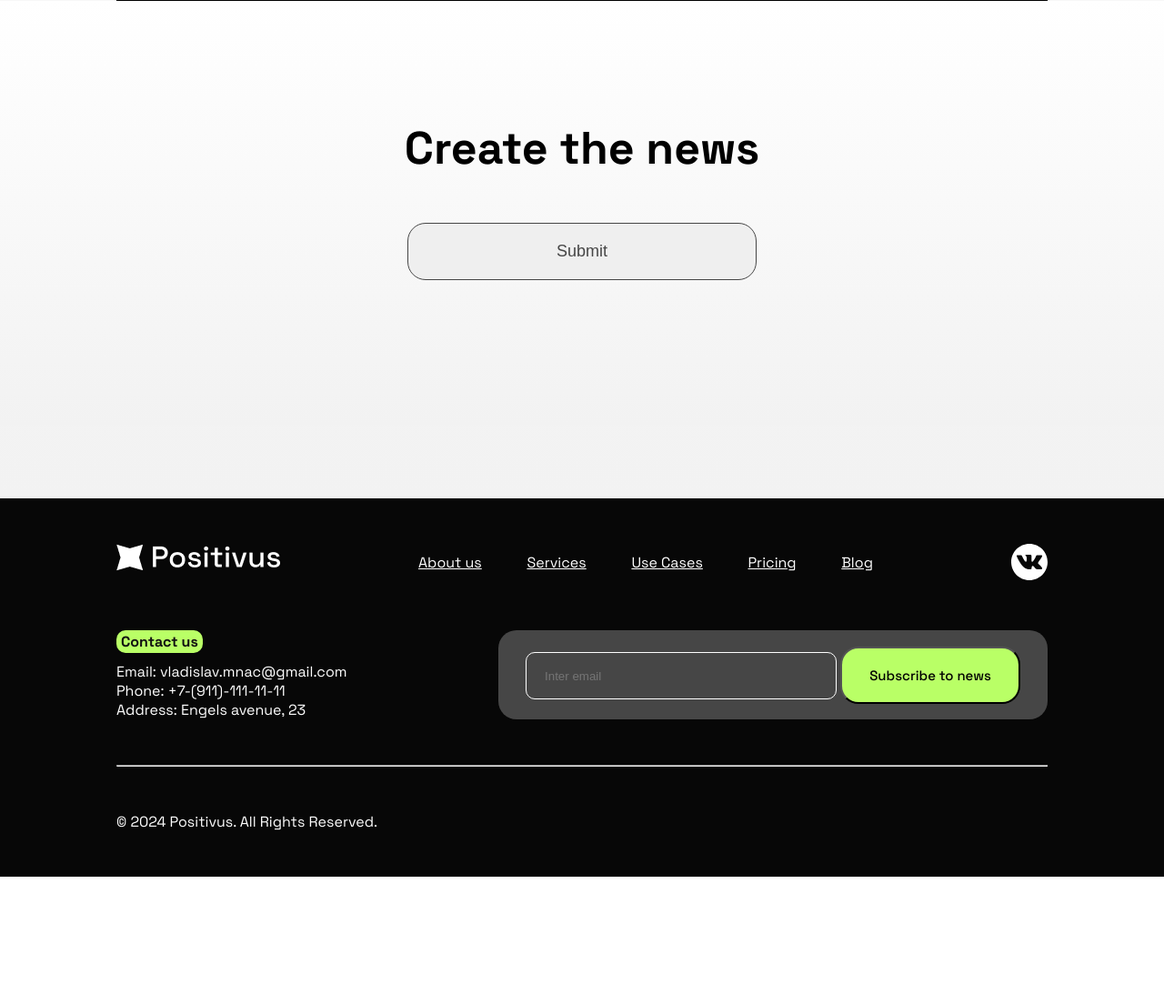
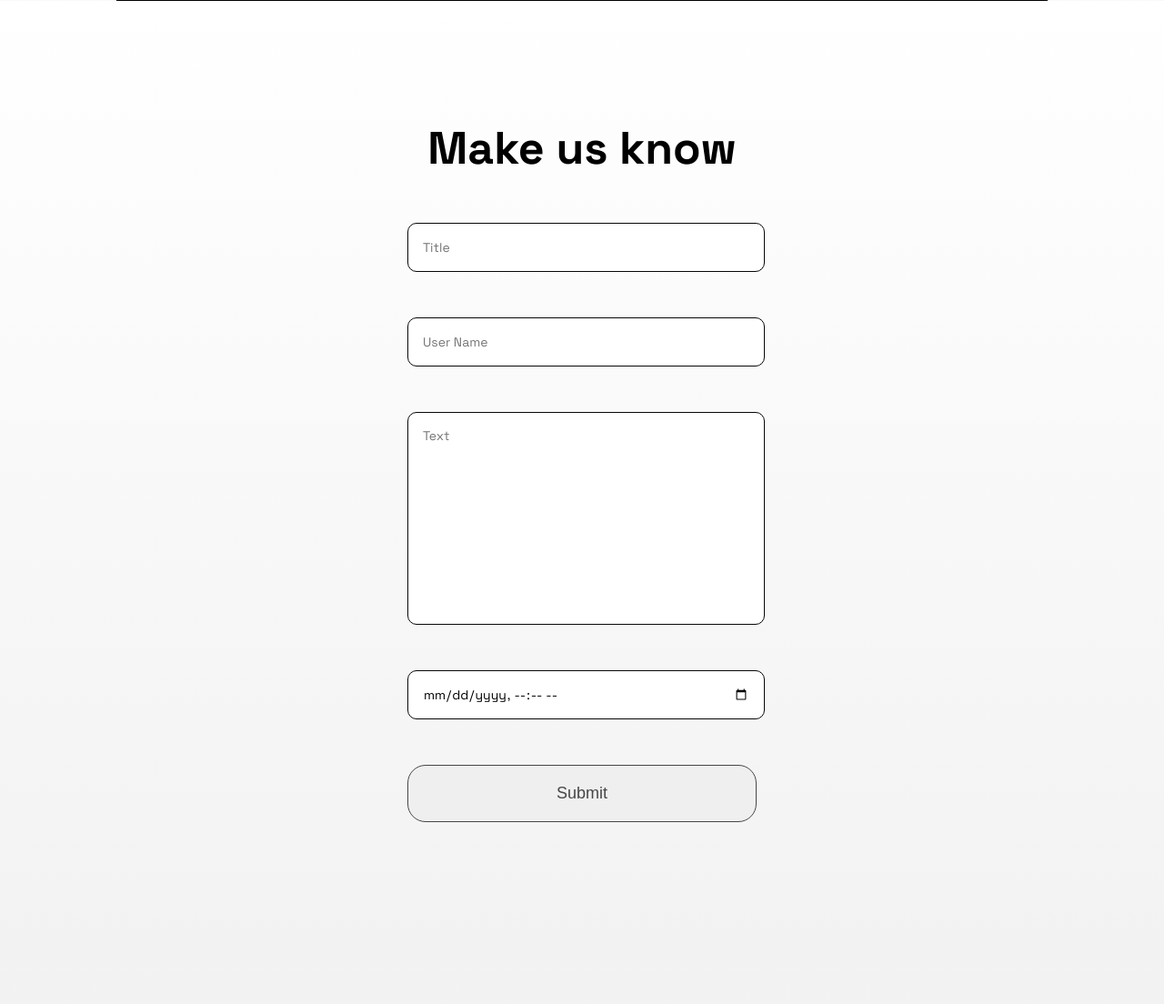
Before and after one commit to Lavislad/Freelance, a Django app: page /feedback/ in a window 1280 px wide. Shown: the part 887-1991 px from the top of the page at 91% size. Before the commit the page ends 1851 px from the top, so only its background shows below. Run offline with Django 5.2, Linux system fonts and the light colour scheme; data comes from the database, SQL or seed files in the repository; both versions use the stored data as it was after the commit; some libraries are stand-ins or nearby versions.

Commit message:
Feedback Form

```diff
--- /dev/null
+++ b/Freelance/feedback/forms.py
@@ -0,0 +1,24 @@
+from .models import Feedback
+from django.forms import ModelForm, TextInput, DateTimeInput, Textarea
+
+
+class FeedbackForm(ModelForm):
+    class Meta:
+        model = Feedback
+        fields = ['title', 'user_name', 'full_text', 'date']
+
+        widgets = {
+            'title': TextInput(attrs={
+                'placeholder': 'Title'
+            }),
+            'user_name': TextInput(attrs={
+                'placeholder': 'User Name'
+            }),
+            'full_text': Textarea(attrs={
+                'placeholder': 'Text'
+            }),
+            'date': DateTimeInput(attrs={
+                'placeholder': 'Date',
+                'type': 'datetime-local'
+            }, format=('%Y-%m-%dT%H:%M'))
+        }
--- a/Freelance/feedback/templates/feedback/feedback_index.html
+++ b/Freelance/feedback/templates/feedback/feedback_index.html
@@ -22,11 +22,11 @@
     </div>
 
     <div class="wrapper">
-        <h2 class="h2">Create the news</h2>
+        <h2 class="h2">Make us know</h2>
         <form method="post" class="news-form">
             {% csrf_token %}
             {{ form.title }}
-            {{ form.anons }}
+            {{ form.user_name }}
             {{ form.full_text }}
             {{ form.date }}
             <button class="btn" type="submit">Submit</button>
--- a/Freelance/feedback/views.py
+++ b/Freelance/feedback/views.py
@@ -1,10 +1,24 @@
-from django.shortcuts import render
+# from django.contrib.gis.gdal.prototypes.srs import from_user_input
+from django.shortcuts import render, redirect
 from .models import Feedback
+from .forms import FeedbackForm
+from django.views.generic import DetailView, UpdateView, DeleteView
 
 def feedback_index(request):
-    feedback = Feedback.objects.all()
+    error = ''
+    if request.method == 'POST':
+        form = FeedbackForm(request.POST)
+        if form.is_valid():
+            form.save()
+            return redirect('feedback_index')
+        else:
+            error = 'Form is invalid'
+    feedback = Feedback.objects.all
+    form = FeedbackForm()
     data = {
         'title': 'Feedback Page',
-        'feedback': feedback
+        'feedback': feedback,
+        'form': form,
+        'error': error
     }
     return render(request, 'feedback/feedback_index.html', data)
```
Also changed, not shown: Freelance/db.sqlite3.
